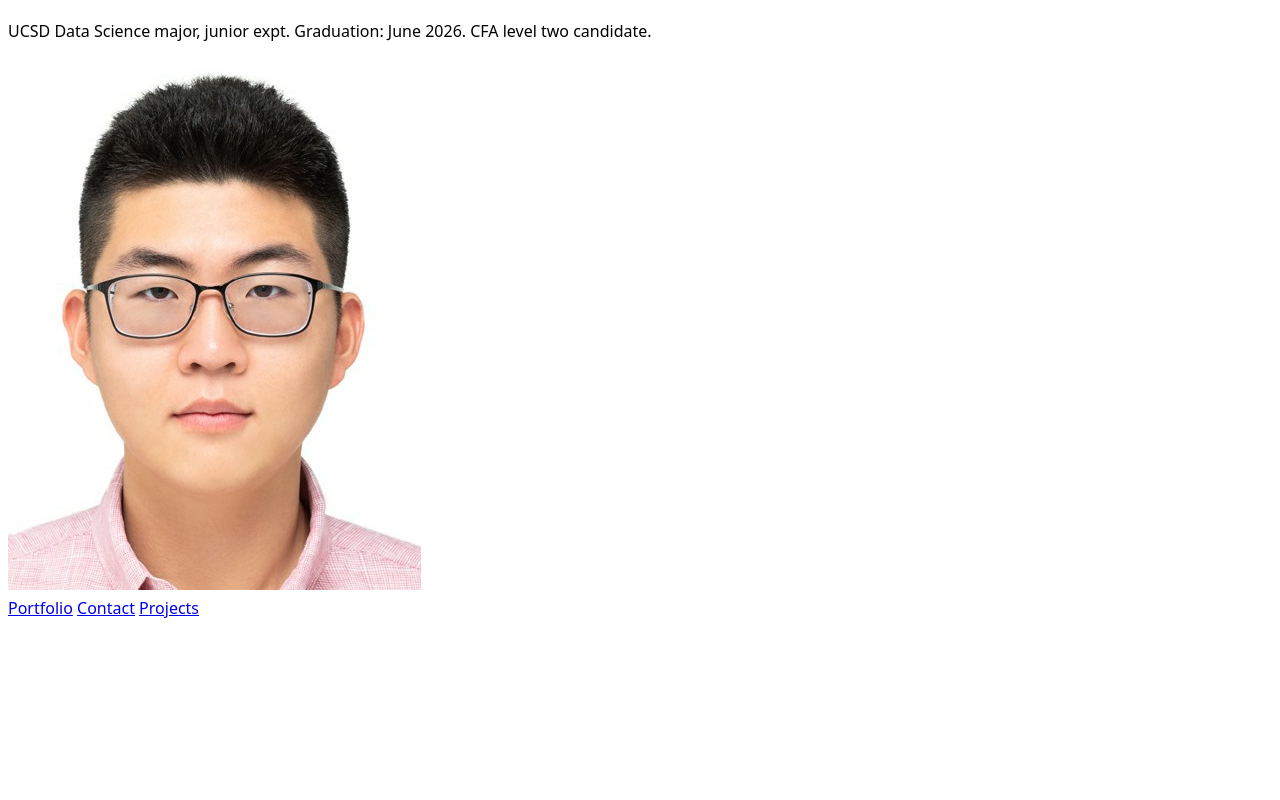
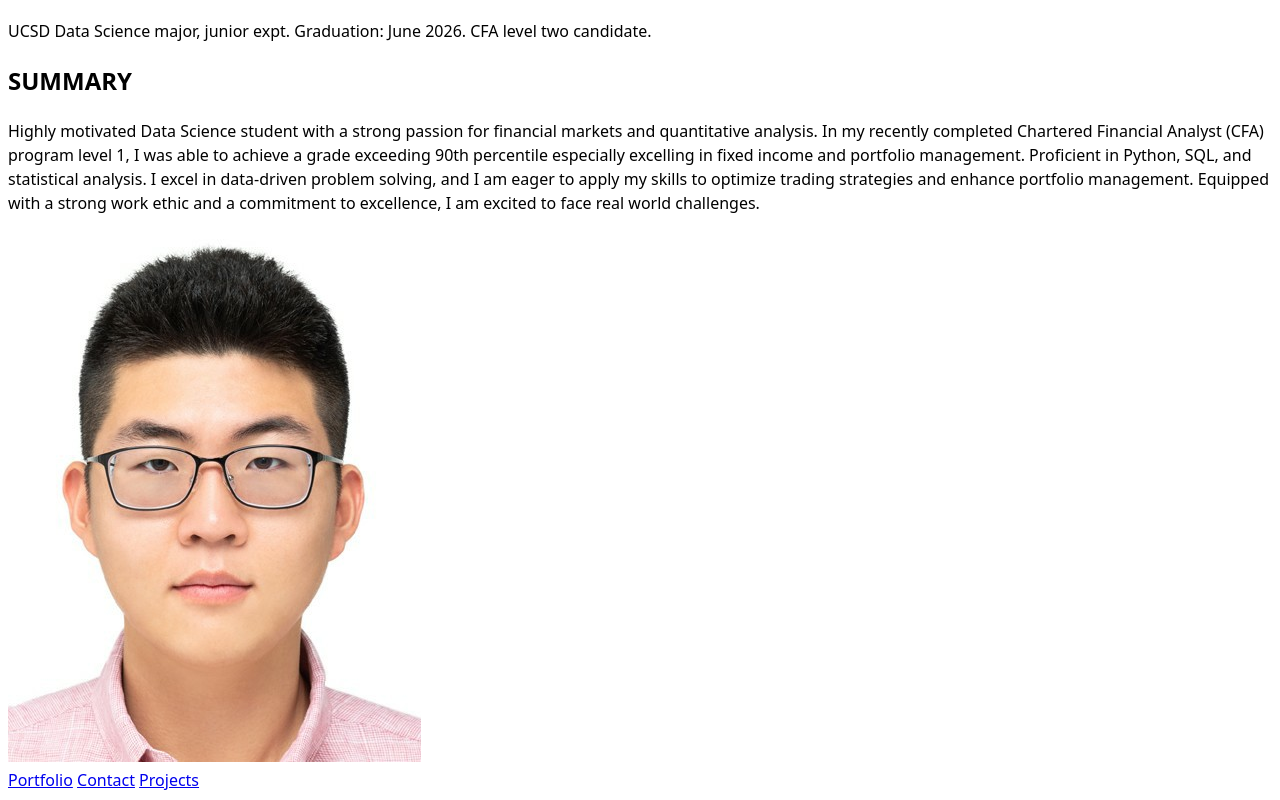
Before and after one commit to kylechoi101/portfolio, a plain HTML site: page index.html in a window 1280 px wide. Shown: the part 72-872 px from the top of the page. Before the commit the page ends 800 px from the top, so only its background shows below. Drawn offline with Linux system fonts and the light colour scheme.

```diff
--- a/index.html
+++ b/index.html
@@ -7,8 +7,19 @@
   <link rel="stylesheet" href="style.css">
 </head>
 <body>
-    <h1> Kyle Choi</h1>
+  <h1>Kyle Choi</h1>
   <p>UCSD Data Science major, junior expt. Graduation: June 2026. CFA level two candidate.</p>
+  <section>
+    <h2>SUMMARY</h2>
+    <p>
+      Highly motivated Data Science student with a strong passion for financial markets and quantitative analysis.
+      In my recently completed Chartered Financial Analyst (CFA) program level 1,
+      I was able to achieve a grade exceeding 90th percentile especially excelling in fixed income and portfolio management.
+      Proficient in Python, SQL, and statistical analysis.
+      I excel in data-driven problem solving, and I am eager to apply my skills to optimize trading strategies and enhance portfolio management.
+      Equipped with a strong work ethic and a commitment to excellence, I am excited to face real world challenges.
+    </p>
+  </section>
   <img src="images/IMG_0977.jpg" alt="my headshot">
   <nav>
     <a href="index.html">Portfolio</a>
```
Lines whose indentation alone changed are shown as unchanged.
